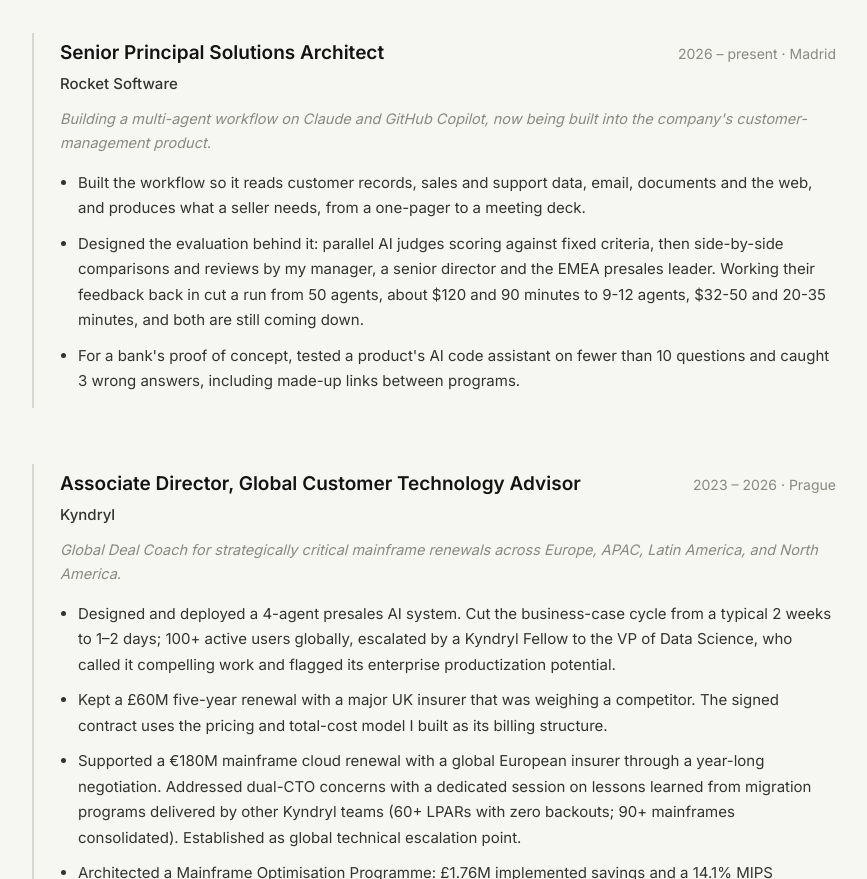
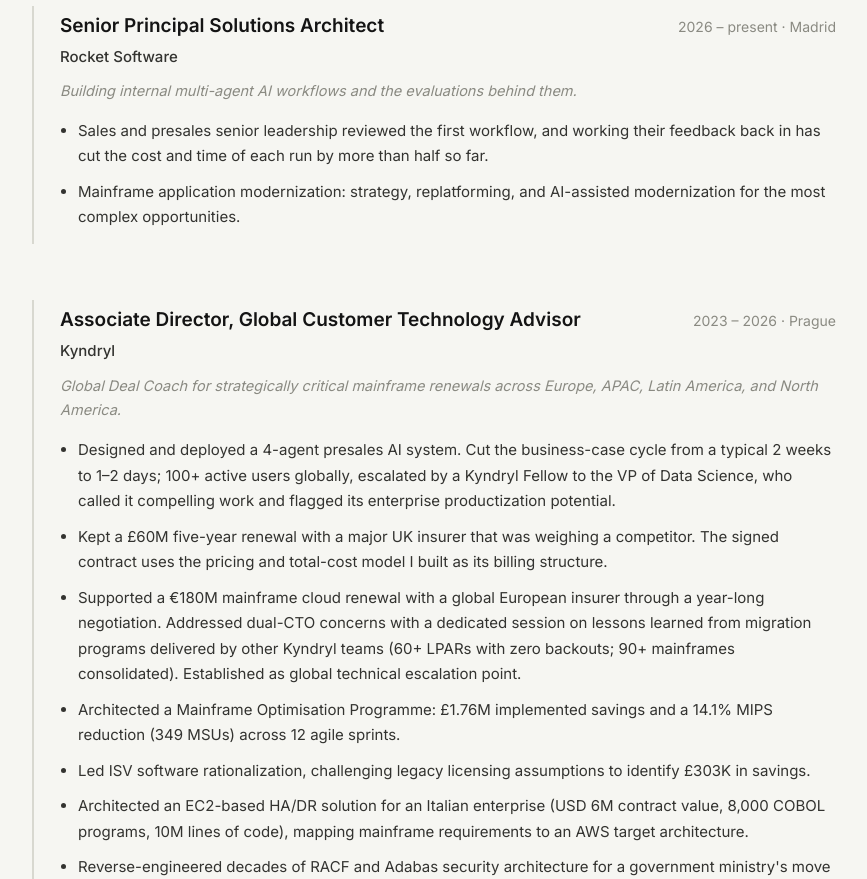
Before and after one commit to thiagoamaro91/thiago-amaro.com, a plain HTML site: page index.html in a window 1280 px wide. Shown: the part 2121-3000 px from the top of the page, without its empty margins (206-1073 px from the left). Drawn offline with Linux system fonts and the light colour scheme.

Commit message:
Rocket section: keep the AI workflows vague on the public page (owner 2026-11-23)
Co-Authored-By: Claude Opus 5.5 <noreply@anthropic.com>

```diff
--- a/index.html
+++ b/index.html
@@ -46,7 +46,7 @@
     <h2>About</h2>
     <div class="cols">
       <div>
-        <p>I spent twelve years as a mainframe system programmer at IBM, Broadcom, and Software AG, the kind of work where a mistake shows up on the evening news. Then I moved to the other side of the table: technical presales at Kyndryl, helping large banks, insurers, and governments decide what to do with the systems everything else runs on. Since August 2026 I'm at Rocket Software, building a multi-agent workflow on Claude and GitHub Copilot that produces what a seller needs, from a one-pager to a meeting deck.</p>
+        <p>I spent twelve years as a mainframe system programmer at IBM, Broadcom, and Software AG, the kind of work where a mistake shows up on the evening news. Then I moved to the other side of the table: technical presales at Kyndryl, helping large banks, insurers, and governments decide what to do with the systems everything else runs on. Since August 2026 I'm at Rocket Software, working on mainframe modernization and building internal multi-agent AI workflows.</p>
         <p>Presales changed a lot over my last two years at Kyndryl. Every modernization conversation turned into an AI conversation, and very few people in those meetings had spent real time on both sides.</p>
         <p>So I built things. In the beginning it was all for learning, but then they started to get useful: a multi-agent AI system my presales colleagues used every day, and open-source tooling for Claude Code that genuinely helps me in my daily work. In October I spent a weekend with Hector Moyano at the Claude Community hackathon in Madrid, building trading bots that negotiate without ever calling a model. We finished 4th of 18 teams overall and first on negotiation.</p>
         <p>It didn't stop at work. Claude helped coordinate my family's move from Prague to Madrid, and with a private server at home it now takes care of my home network, my home automation, and my two PCs.</p>
@@ -69,11 +69,10 @@
         <div><h3>Senior Principal Solutions Architect</h3><div class="org">Rocket Software</div></div>
         <div class="dates">2026 &ndash; present &middot; Madrid</div>
       </div>
-      <p class="role-context">Building a multi-agent workflow on Claude and GitHub Copilot, now being built into the company's customer-management product.</p>
+      <p class="role-context">Building internal multi-agent AI workflows and the evaluations behind them.</p>
       <ul>
-        <li>Built the workflow so it reads customer records, sales and support data, email, documents and the web, and produces what a seller needs, from a one-pager to a meeting deck.</li>
-        <li>Designed the evaluation behind it: parallel AI judges scoring against fixed criteria, then side-by-side comparisons and reviews by my manager, a senior director and the EMEA presales leader. Working their feedback back in cut a run from 50 agents, about $120 and 90 minutes to 9-12 agents, $32-50 and 20-35 minutes, and both are still coming down.</li>
-        <li>For a bank's proof of concept, tested a product's AI code assistant on fewer than 10 questions and caught 3 wrong answers, including made-up links between programs.</li>
+        <li>Sales and presales senior leadership reviewed the first workflow, and working their feedback back in has cut the cost and time of each run by more than half so far.</li>
+        <li>Mainframe application modernization: strategy, replatforming, and AI-assisted modernization for the most complex opportunities.</li>
       </ul>
     </div>
 
```
